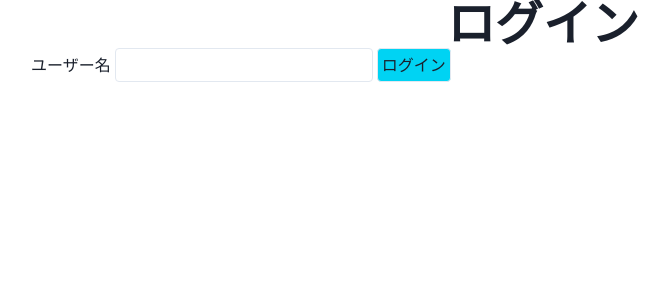
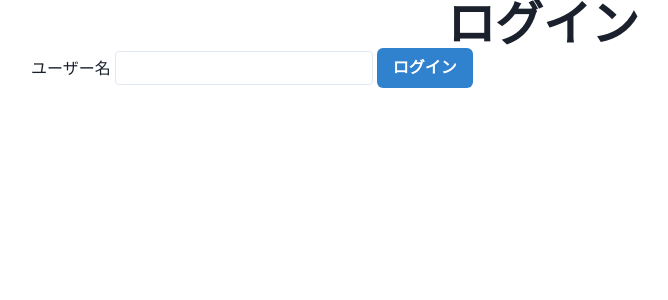
Before and after one commit to komishin/react-practice, a React app: page /todo in a window 1280 px wide. Shown: the top 300 px of the page, without its empty margins (97-765 px from the left). Built offline with nearby package versions, Linux system fonts and the light colour scheme.

Commit message:
ボタンをchkcraに変更

```diff
--- a/src/js/components/parts/Button.tsx
+++ /dev/null
@@ -1,21 +0,0 @@
-import React, { PropsWithChildren } from 'react'
-
-type Props = {
-  onClick: () => void
-  color: 'red' | 'blue'
-}
-
-export const Button = ({
-  onClick,
-  color,
-  children,
-}: PropsWithChildren<Props>) => {
-    console.log('Buttonコンポーネントのレンダー')
-
-  const style = color === 'red' ? 'bg-red-400' : 'bg-cyan-400'
-  return (
-    <button className={`border  w-fit px-1 rounded ${style}`} onClick={onClick}>
-      {children}
-    </button>
-  )
-}
--- a/src/js/components/todo/NewTodoForm.tsx
+++ b/src/js/components/todo/NewTodoForm.tsx
@@ -1,6 +1,7 @@
 import React, { useState } from 'react'
 import { TextField } from '../parts/TextField'
-import { Button } from '../parts/Button'
+import { Button } from '@chakra-ui/react'
+
 
 type Props = {
   addTodo: (newTask: string, newPerson: string, newDeadline: string) => void
@@ -10,7 +11,6 @@ export const NewTodoForm = ({addTodo }: Props) => {
   const [newTask, setNewTask] = useState<string>('')
   const [newPerson, setNewPerson] = useState<string>('')
   const [newDeadline, setNewDeadline] = useState<string>('')
-  console.log('NewTodoFormコンポーネントのレンダー')
   const addNewTodo = () => {
 
     addTodo(newTask, newPerson, newDeadline)
@@ -42,7 +42,7 @@ export const NewTodoForm = ({addTodo }: Props) => {
         value={newDeadline}
         onChange={setNewDeadline}
       ></TextField>
-      <Button onClick={addNewTodo} color="blue">追加</Button>
+      <Button onClick={addNewTodo} colorScheme="blue">追加</Button>
     </div>
   )
 }
--- a/src/js/components/todo/TodoItem.tsx
+++ b/src/js/components/todo/TodoItem.tsx
@@ -1,7 +1,7 @@
 import React, { memo, useContext } from 'react'
-import { Button } from '../parts/Button'
-import { AuthContext } from '../../contexts/AuthContext'
+
 import { useAuth } from '../../hooks/use-auth'
+import { Button } from '@chakra-ui/react'
 
 type TodoItemProps = {
   id: number
@@ -31,7 +31,7 @@ export const TodoItem = memo(({
       <div>締め切り：{deadline}</div>
       <div>
         {/* filter=今の条件に合うものだけを残す（クリックして一致したidのもの以外残す） */}
-        <Button onClick={() => deleteTodo(id)} color="red">
+        <Button onClick={() => deleteTodo(id)} colorScheme="red" size={"xs"}>
           削除
         </Button>
       </div>
--- a/src/js/pages/Login.tsx
+++ b/src/js/pages/Login.tsx
@@ -1,12 +1,12 @@
 import React from 'react'
 import { Heading } from '../components/parts/Heading'
 import { TextField } from '../components/parts/TextField'
-import { Button } from '../components/parts/Button'
+
 import { useAuth } from '../hooks/use-auth'
+import { Button } from '@chakra-ui/react'
 
 export const Login = () => {
   const { login, userName, setUserName } = useAuth()
-  console.log("loginコンポーネントのレンダー")
   return (
     <main className="my-0 mx-auto w-4/5 text-center">
       <Heading level="h1">ログイン</Heading>
@@ -18,9 +18,10 @@ export const Login = () => {
           value={userName}
           onChange={setUserName}
         ></TextField>
-        <Button onClick={login} color="blue">
+        {/* <Button onClick={login} color="blue">
           ログイン
-        </Button>
+        </Button> */}
+        <Button colorScheme='blue' onClick={login}>ログイン</Button>
       </div>
     </main>
   )
--- a/src/js/pages/Todo.tsx
+++ b/src/js/pages/Todo.tsx
@@ -1,24 +1,23 @@
 import React from 'react'
 import { Heading } from '../components/parts/Heading'
-import { Button } from '../components/parts/Button'
 import { NewTodoForm } from '../components/todo/NewTodoForm'
 import { TodoList } from '../components/todo/TodoList'
 import { useAuth } from '../hooks/use-auth'
 import { useTodoList } from '../hooks/use-todoList'
 import { TextField } from '../components/parts/TextField'
+import { Button } from '@chakra-ui/react'
 
 export const Todo = () => {
   const { todoList, addTodo, deleteTodo, filterWord, setFilterWord } = useTodoList()
 
   const { logout, userName } = useAuth()
-  console.log('Todoコンポーネントのレンダー')
 
   return (
     <main className="my-0 mx-auto w-4/5 text-center">
       <Heading level="h1">TODO</Heading>
       <div>{userName}</div>
       <div>
-        <Button onClick={logout} color="red">
+        <Button onClick={logout} colorScheme='red' size="xs">
           ログアウト
         </Button>
       </div>
```
